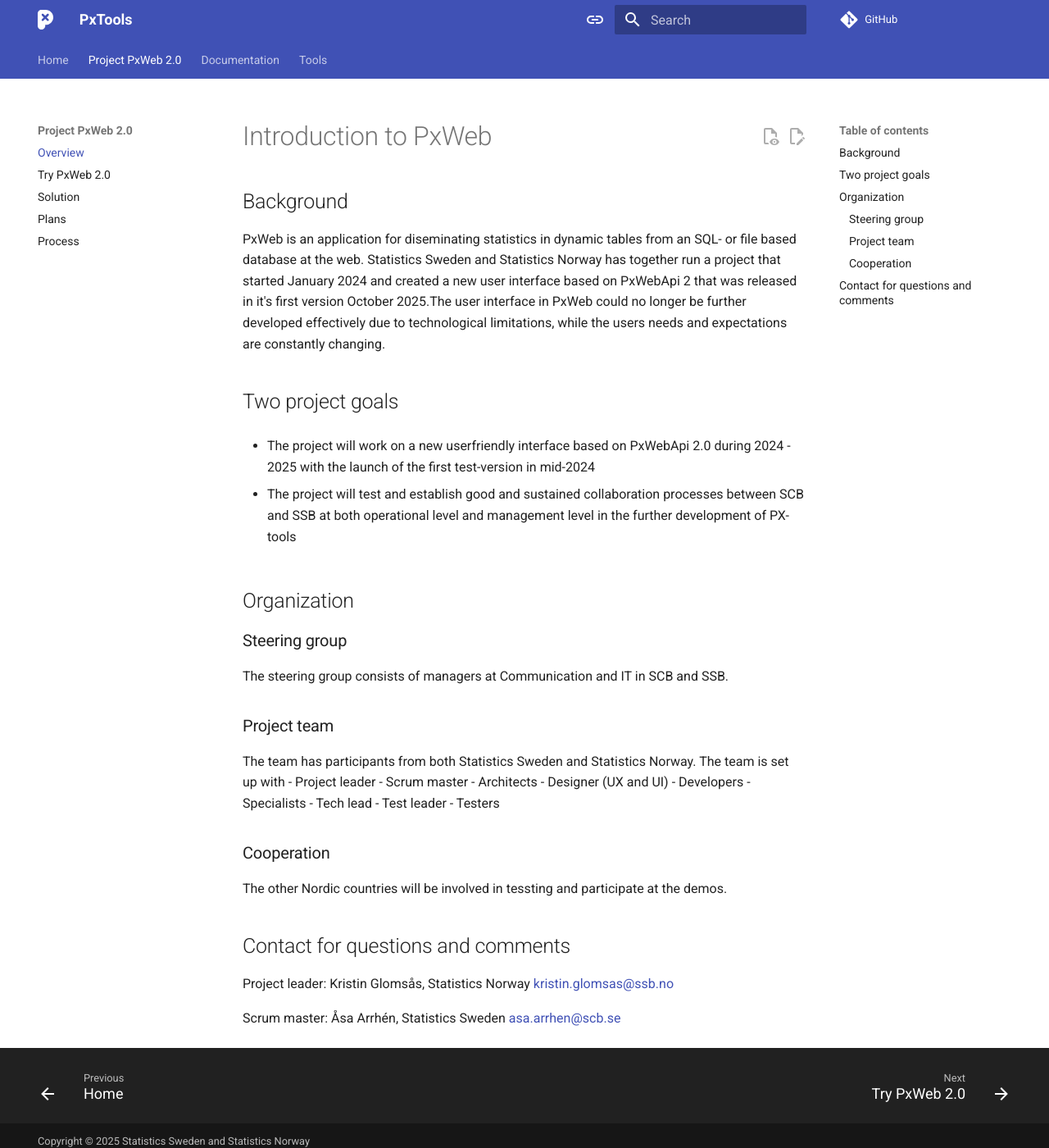
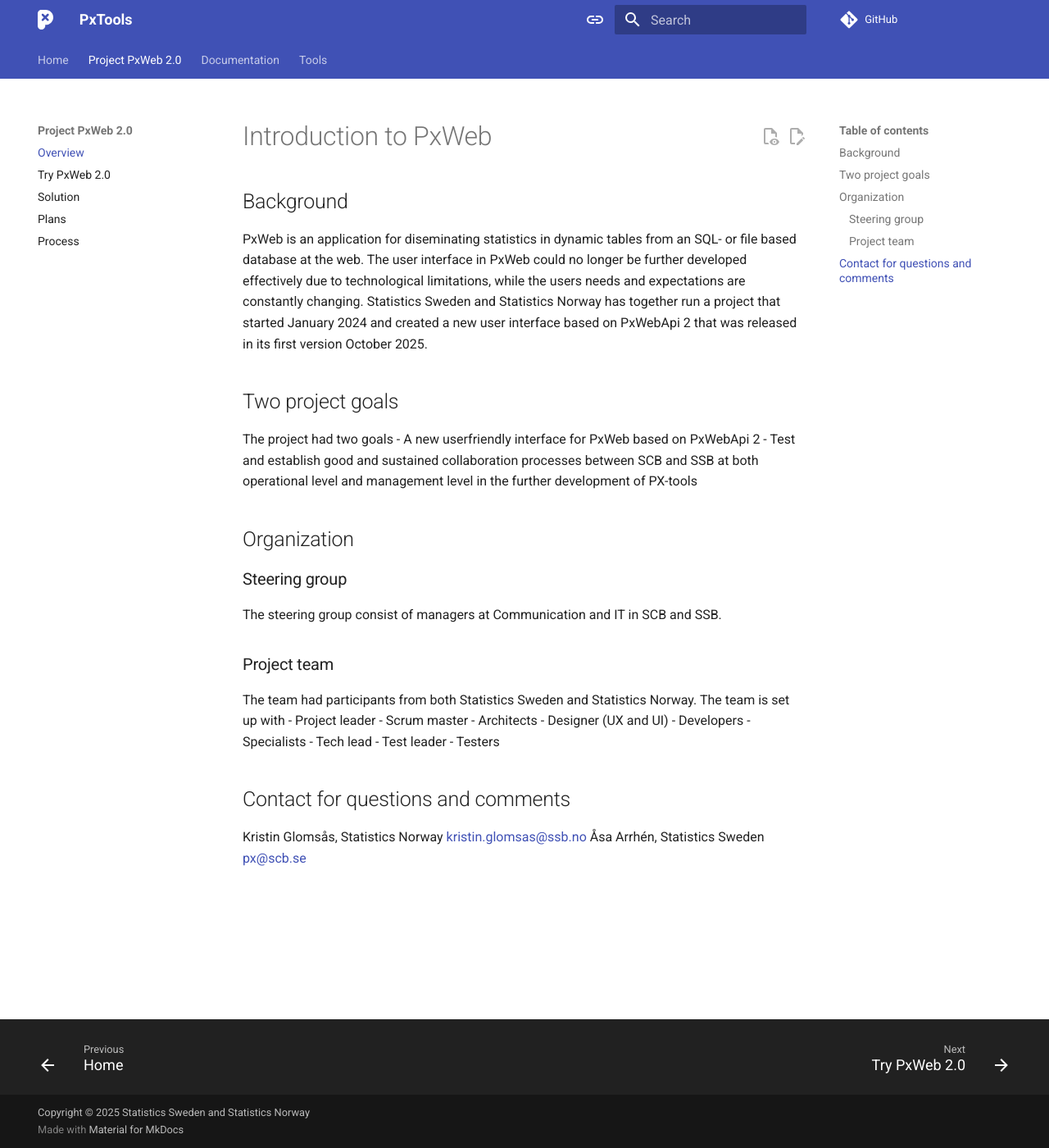
Before and after one commit to PxTools/pxtools.github.io, an MkDocs documentation site: the page built from docs/PxWeb2/project/overview.md, in a window 1280 px wide and 1400 px high. Shown: the whole window at 82% size. Built offline with MkDocs 1.6.1 and Material for MkDocs 9.7.7, drawn with Linux system fonts in a browser that asks for light colours; comment, search, counter and statistics services are not loaded.

Commit message:
Update overview.md

```diff
--- a/docs/PxWeb2/project/overview.md
+++ b/docs/PxWeb2/project/overview.md
@@ -1,22 +1,19 @@
 # Introduction to PxWeb
 ## Background
-PxWeb is an application for diseminating statistics in dynamic tables from an SQL- or file based database at the web. Statistics Sweden and Statistics Norway has together run a project that started January 2024 and created a new user interface based on PxWebApi 2 that was released in it's first version October 2025.The user interface in PxWeb could no longer be further developed effectively due to technological limitations, while the users needs and expectations are constantly changing.
-
-
+PxWeb is an application for diseminating statistics in dynamic tables from an SQL- or file based database at the web. The user interface in PxWeb could no longer be further developed effectively due to technological limitations, while the users needs and expectations are constantly changing. Statistics Sweden and Statistics Norway has together run a project that started January 2024 and created a new user interface based on PxWebApi 2 that was released in its first version October 2025.
 
 ## Two project goals
-- The project will work on a new userfriendly interface based on PxWebApi 2.0 during 2024 - 2025 with the launch of the first test-version in mid-2024
-
-- The project will test and establish good and sustained collaboration processes between SCB and SSB at both operational level and management level in the further development of PX-tools
-
+The project had two goals
+- A new userfriendly interface for PxWeb based on PxWebApi 2
+- Test and establish good and sustained collaboration processes between SCB and SSB at both operational level and management level in the further development of PX-tools
 
 ## Organization
 
 ### Steering group
-The steering group consists of managers at Communication and IT in SCB and SSB.
+The steering group consist of managers at Communication and IT in SCB and SSB.
 
 ### Project team
-The team has participants from both Statistics Sweden and Statistics Norway.
+The team had participants from both Statistics Sweden and Statistics Norway.
 The team is set up with
 - Project leader
 - Scrum master
@@ -28,10 +25,6 @@
 - Test leader
 - Testers
 
-### Cooperation
-The other Nordic countries will be involved in tessting and participate at the demos.
-
 ## Contact for questions and comments
-Project leader: Kristin Glomsås, Statistics Norway [kristin.glomsas@ssb.no](mailto:kristin.glomsas@ssb.no)
-
-Scrum master: Åsa Arrhén, Statistics Sweden [asa.arrhen@scb.se](mailto:asa.arrhen@scb.se)
+Kristin Glomsås, Statistics Norway [kristin.glomsas@ssb.no](mailto:kristin.glomsas@ssb.no)
+Åsa Arrhén, Statistics Sweden [px@scb.se](mailto:px@scb.se)
```
